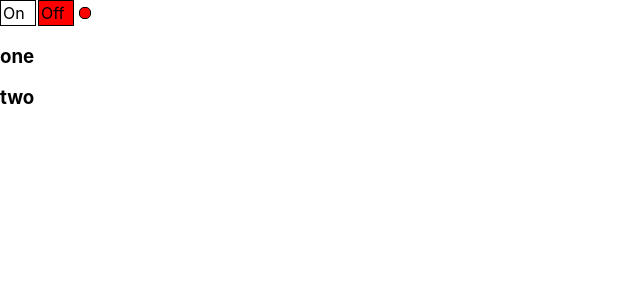
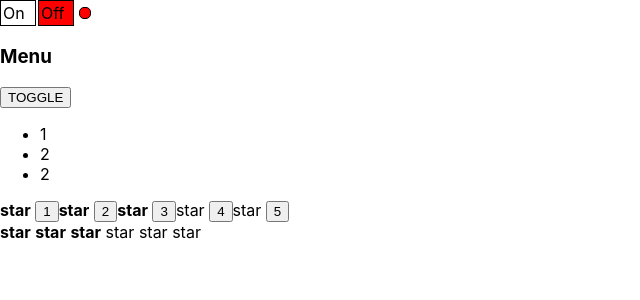
Before and after one commit to lgnvmaksim/react-kabzda, a React (Create React App) app: page / in a window 1280 px wide. Shown: the top 300 px of the page, without its empty margins (0-640 px from the left). Built offline with nearby package versions, Linux system fonts and the light colour scheme.

Commit message:
done lesson 07

```diff
--- a/src/App.tsx
+++ b/src/App.tsx
@@ -1,24 +1,24 @@
 import React from 'react';
 import './App.css';
-import {Accordion} from "./Components/Accrordion/Accordion";
 import {Rating} from "./Components/Rating/Rating";
 import {UnControlledOnOff} from "./Components/OnOff/OnOff";
 import {UnControlledAccordion} from "./Components/UnControlledAccrordion/UnControlledAccordion";
+import {UnControlledRating} from "./Components/UnControlledRating/UnControlledRating";
 
 
 function App() {
     return (
         <div className="App">
             <UnControlledOnOff/>
-        <UnControlledAccordion titleValue={'one'}/>
-        <UnControlledAccordion titleValue={'two'}/>
-
+            <UnControlledAccordion titleValue={'Menu'}/>
+            <UnControlledRating/>
+            <Rating value={3}/>
         </div>
     );
 }
 
-type PageTitle={
-    title:string
+type PageTitle = {
+    title: string
 }
 
 const PageTitle = (props: PageTitle) => {
--- a/src/Components/UnControlledAccrordion/UnControlledAccordion.tsx
+++ b/src/Components/UnControlledAccrordion/UnControlledAccordion.tsx
@@ -1,3 +1,4 @@
+import {useState} from "react";
 
 type AccordionPropsType = {
     titleValue:string
@@ -5,10 +6,11 @@
 }
 
 export const UnControlledAccordion = (props:AccordionPropsType) => {
-    const collapsed=true
+    const [collapsed, setCollapsed]= useState(false)
  return (
      <div>
          <AccordionTitle title={props.titleValue}/>
+         <button onClick={()=>{setCollapsed(!collapsed)}} >TOGGLE</button>
          {!collapsed && <AccordionBody/>}
      </div>
  )
@@ -28,6 +30,5 @@
         <li>1</li>
         <li>2</li>
         <li>2</li>
-
     </ul>
 }
--- /dev/null
+++ b/src/Components/UnControlledRating/UnControlledRating.tsx
@@ -0,0 +1,35 @@
+import {useState} from "react";
+
+type RatingProps={
+
+}
+
+
+export const UnControlledRating = (props:RatingProps) => {
+    const[value, setValue] = useState(3)
+    return(
+        <div>
+            <Star selected={value > 0}/><button onClick={()=>{setValue(1)}}>1</button>
+            <Star selected={value > 1}/><button onClick={()=>{setValue(2)}}>2</button>
+            <Star selected={value > 2}/><button onClick={()=>{setValue(3)}}>3</button>
+            <Star selected={value > 3}/><button onClick={()=>{setValue(4)}}>4</button>
+            <Star selected={value > 4}/><button onClick={()=>{setValue(5)}}>5</button>
+
+        </div>
+    )
+}
+
+type StarPropsType={
+    selected:boolean
+}
+
+const Star = (props:StarPropsType) => {
+    if (props.selected === true){
+        return <span><b>star</b> </span>
+    }else{
+        return <span>star </span>
+    }
+    return(
+        <span><b>star</b> </span>
+    )
+}
```
